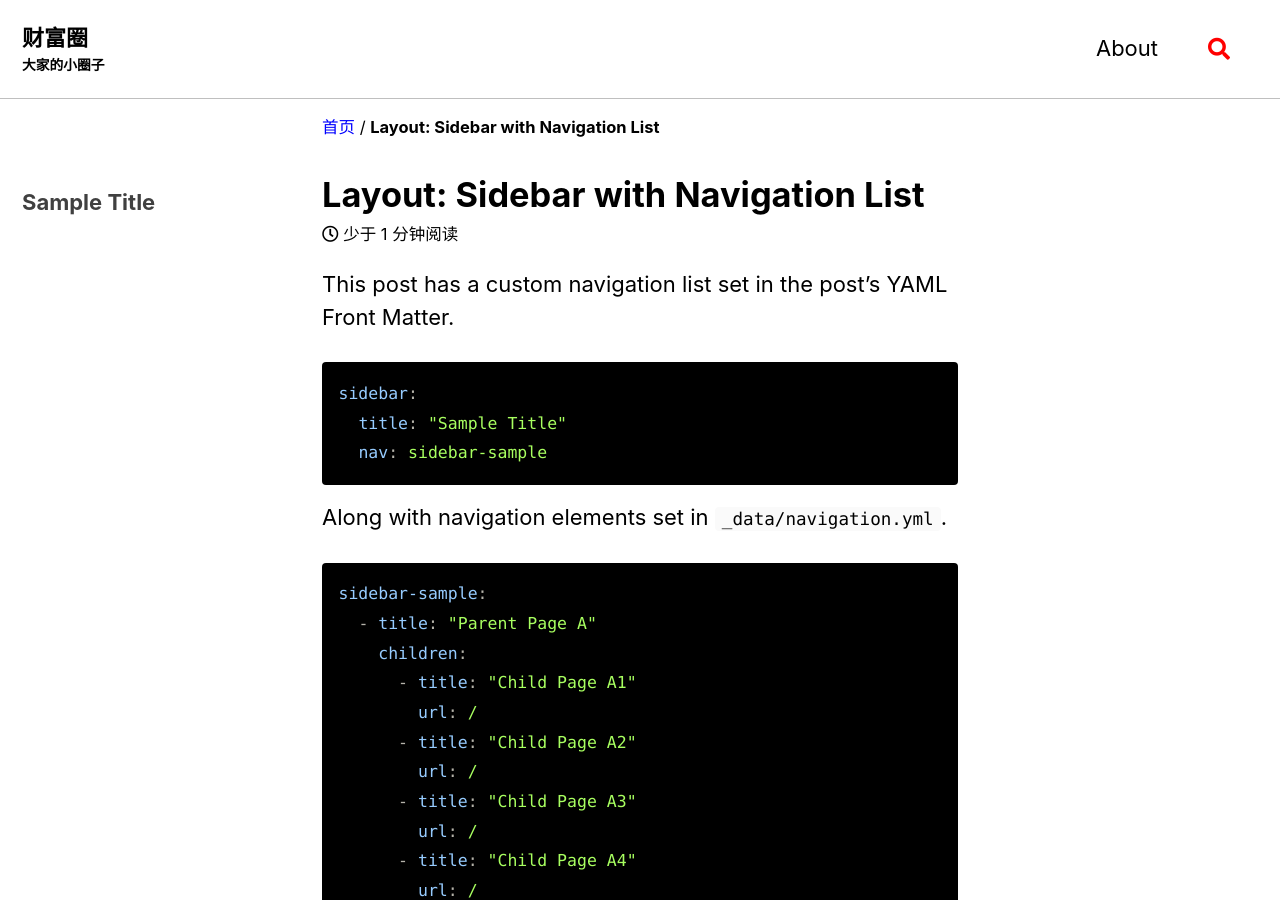
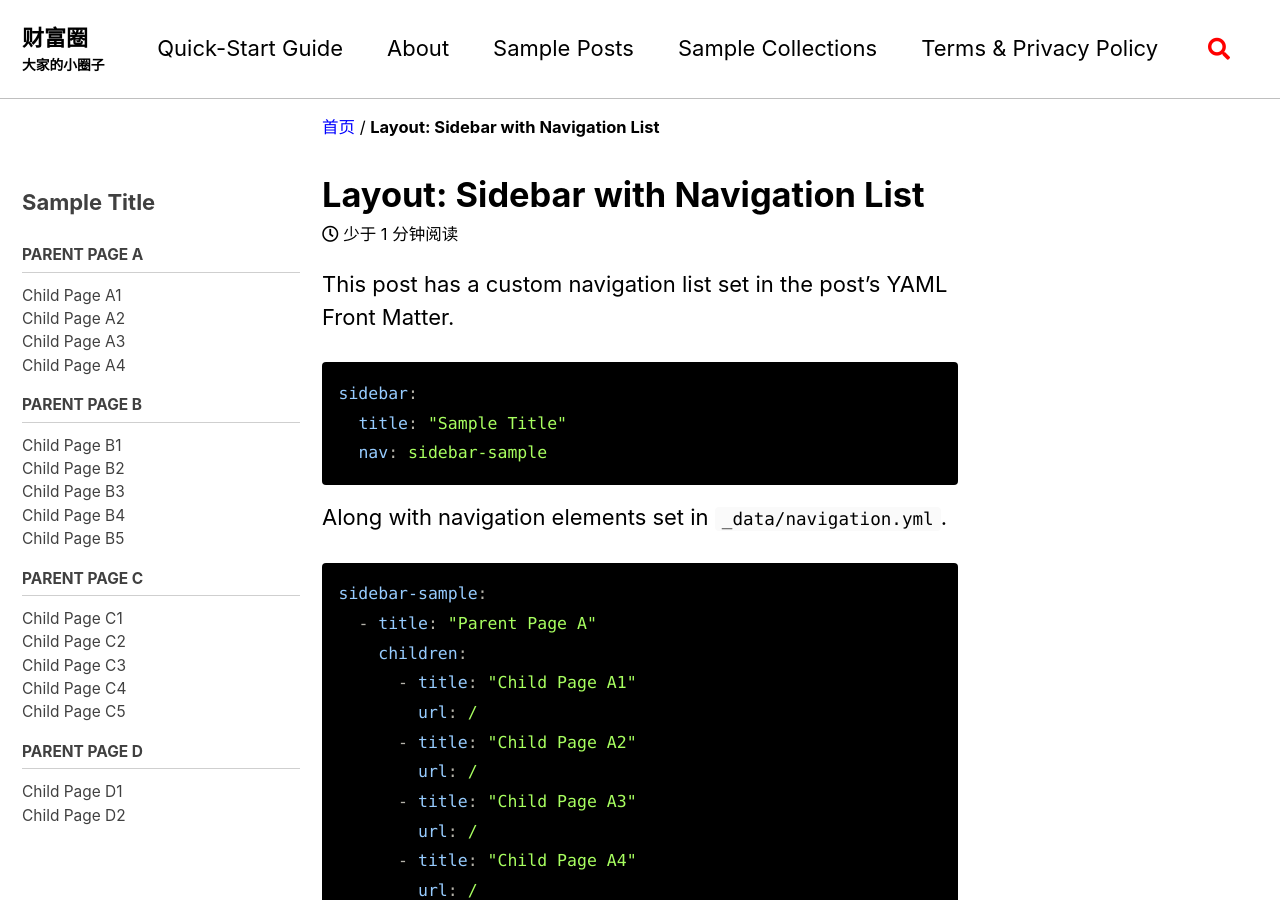
Before and after one commit to corlin/caifu, a Jekyll site: the page built from _posts/2012-03-15-layout-sidebar-nav-list.md, in a window 1280 px wide and 900 px high. Built offline with Jekyll 4.4.1, drawn with Linux system fonts in a browser that asks for light colours; cached includes are drawn as plain includes.

Commit message:
Update navigation.yml

```diff
--- a/_data/navigation.yml
+++ b/_data/navigation.yml
@@ -1,10 +1,133 @@
+# example navigation
+foo:
+  - title: "Parent Link 1"
+    url: /parent-1-page-url/
+    children:
+      - title: "Child Link 1"
+        url: /child-1-page-url/
+      - title: "Child Link 2"
+        url: /child-2-page-url/
+  - title: "Parent Link 2"
+    url: /parent-2-page-url/
+    children:
+      - title: "Child Link 1"
+        url: /child-1-page-url/
+      - title: "Child Link 2"
+        url: /child-2-page-url/
+      - title: "Child Link 3"
+        url: /child-3-page-url/
+
+
 # main links
 main:
+  - title: "Quick-Start Guide"
+    url: /docs/quick-start-guide/
   - title: "About"
     url: /about/
-  # - title: "Sample Posts"
-  #   url: /year-archive/
-  # - title: "Sample Collections"
-  #   url: /collection-archive/
-  # - title: "Sitemap"
-  #   url: /sitemap/
+  - title: "Sample Posts"
+    url: /year-archive/
+  - title: "Sample Collections"
+    url: /collection-archive/
+  - title: "Terms &amp; Privacy Policy"
+    url: /terms/
+
+
+# documentation links
+docs:
+  - title: Getting Started
+    children:
+      - title: "Quick-Start Guide"
+        url: /docs/quick-start-guide/
+      - title: "Structure"
+        url: /docs/structure/
+      - title: "Installation"
+        url: /docs/installation/
+      - title: "Upgrading"
+        url: /docs/upgrading/
+  - title: Customization
+    children:
+      - title: "Configuration"
+        url: /docs/configuration/
+      - title: "Overriding Theme Defaults"
+        url: /docs/overriding-theme-defaults/
+      - title: "Navigation"
+        url: /docs/navigation/
+      - title: "UI Text"
+        url: /docs/ui-text/
+      - title: "Authors"
+        url: /docs/authors/
+      - title: "Layouts"
+        url: /docs/layouts/
+  - title: Content
+    children:
+      - title: "Working with Posts"
+        url: /docs/posts/
+      - title: "Working with Pages"
+        url: /docs/pages/
+      - title: "Working with Collections"
+        url: /docs/collections/
+      - title: "Helpers"
+        url: /docs/helpers/
+      - title: "Utility Classes"
+        url: /docs/utility-classes/
+  - title: Extras
+    children:
+      - title: "Stylesheets"
+        url: /docs/stylesheets/
+      - title: "JavaScript"
+        url: /docs/javascript/
+  - title: Meta
+    children:
+      - title: "History"
+        url: /docs/history/
+      - title: "Contributing"
+        url: /docs/contributing/
+      - title: "Old 2.2 Docs"
+        url: /docs/docs-2-2/
+      - title: "License"
+        url: /docs/license/
+      - title: "Terms &amp; Privacy Policy"
+        url: /terms/
+
+# sidebar navigation list sample
+sidebar-sample:
+  - title: "Parent Page A"
+    children:
+      - title: "Child Page A1"
+        url: /
+      - title: "Child Page A2"
+        url: /
+      - title: "Child Page A3"
+        url: /
+      - title: "Child Page A4"
+        url: /
+  - title: "Parent Page B"
+    children:
+      - title: "Child Page B1"
+        url: /
+      - title: "Child Page B2"
+        url: /
+      - title: "Child Page B3"
+        url: /
+      - title: "Child Page B4"
+        url: /
+      - title: "Child Page B5"
+        url: /
+  - title: "Parent Page C"
+    children:
+      - title: "Child Page C1"
+        url: /
+      - title: "Child Page C2"
+        url: /
+      - title: "Child Page C3"
+        url: /
+      - title: "Child Page C4"
+        url: /
+      - title: "Child Page C5"
+        url: /
+  - title: "Parent Page D"
+    children:
+      - title: "Child Page D1"
+        url: /
+      - title: "Child Page D2"
+        url: /
```
